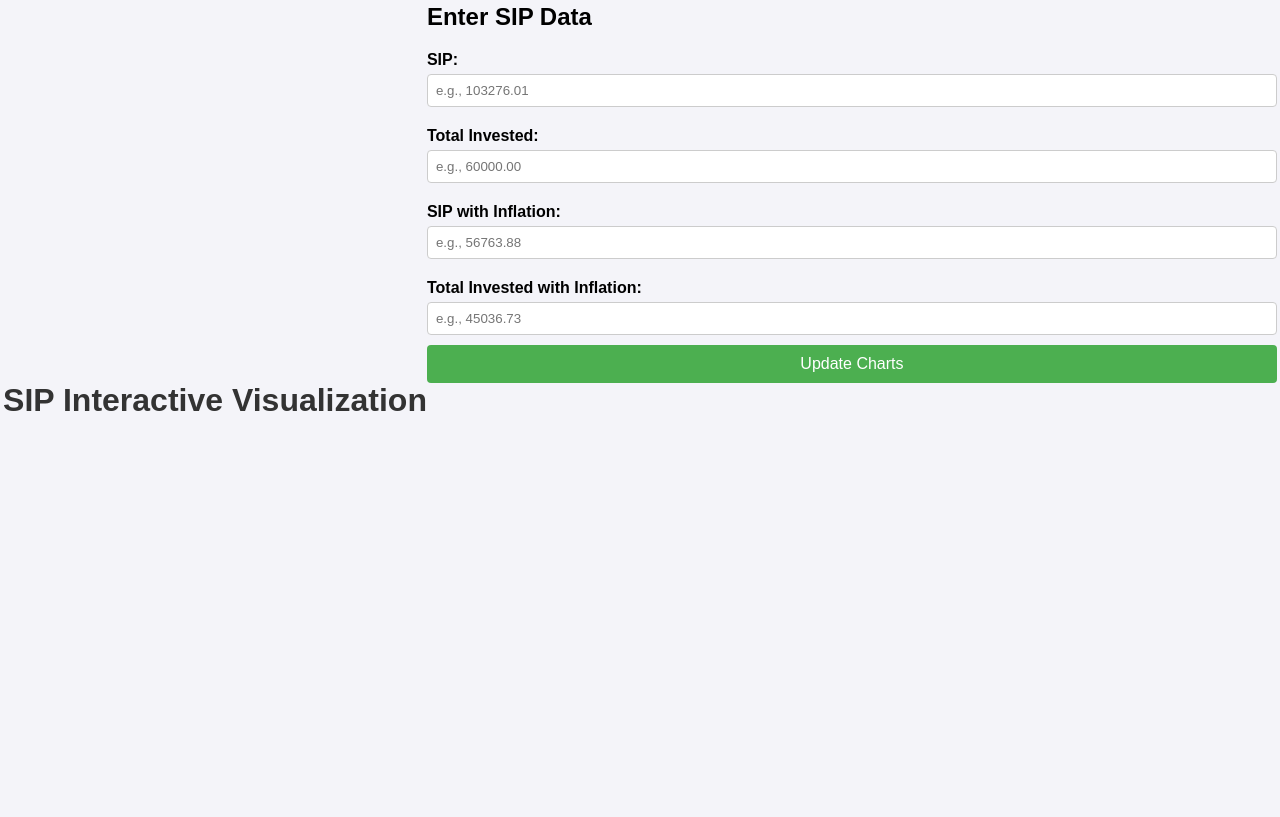
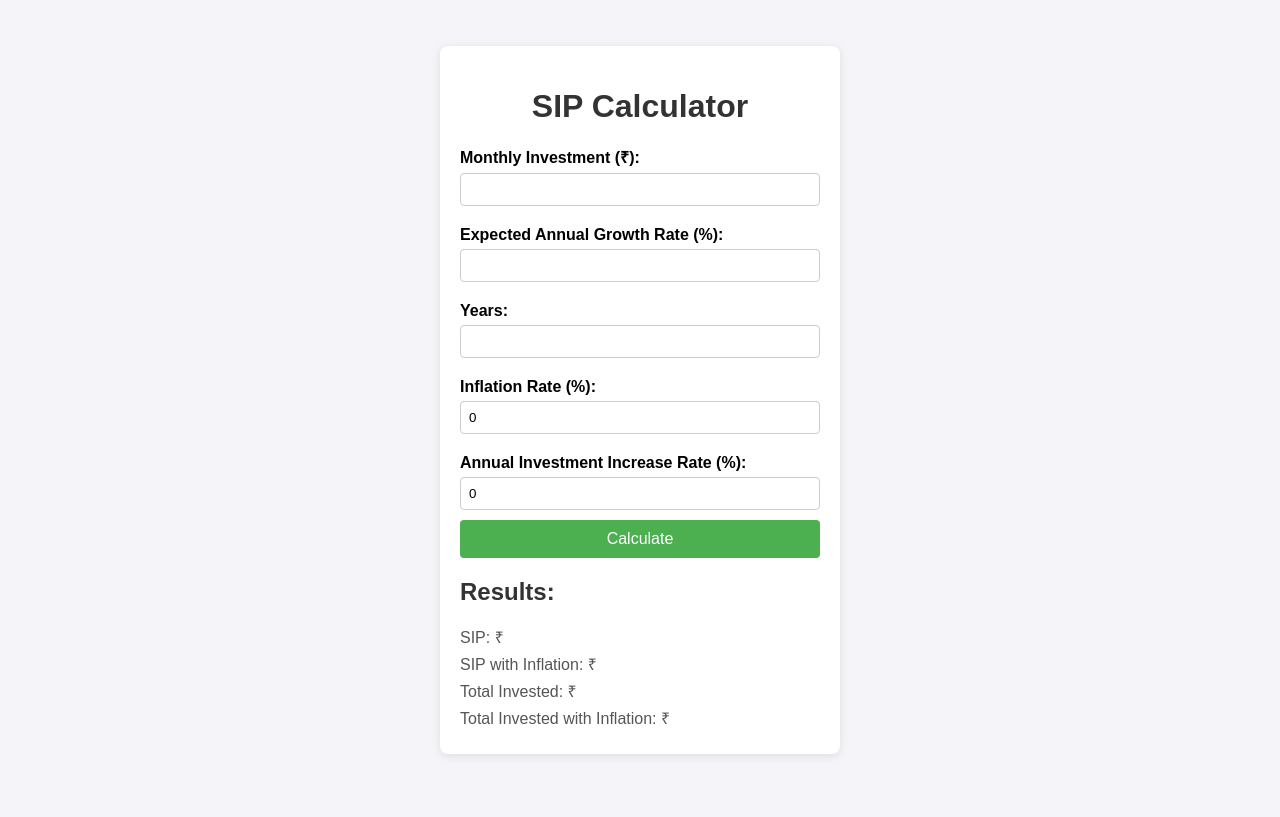
Before and after one commit to SAHFEERULWASIHF/SIP-Calculator, a plain HTML site: page index.html in a window 1280 px wide. Drawn offline with nearby package versions, Linux system fonts and the light colour scheme.

Commit message:
Update index.html
back to initial commit

```diff
--- a/index.html
+++ b/index.html
@@ -3,42 +3,39 @@
 <head>
     <meta charset="UTF-8">
     <meta name="viewport" content="width=device-width, initial-scale=1.0">
-    <title>SIP Interactive Visualization</title>
-    <script src="https://cdn.jsdelivr.net/npm/chart.js"></script>
+    <title>SIP Calculator</title>
     <link rel="stylesheet" href="style.css">
 </head>
 <body>
-    <header>
-        <h1>SIP Interactive Visualization</h1>
-    </header>
-    <main>
-        <section>
-            <h2>Enter SIP Data</h2>
-            <form id="sip-form">
-                <label for="sip">SIP:</label>
-                <input type="number" id="sip" placeholder="e.g., 103276.01" step="0.01" required>
-                <br>
-                <label for="total-invested">Total Invested:</label>
-                <input type="number" id="total-invested" placeholder="e.g., 60000.00" step="0.01" required>
-                <br>
-                <label for="sip-inflation">SIP with Inflation:</label>
-                <input type="number" id="sip-inflation" placeholder="e.g., 56763.88" step="0.01" required>
-                <br>
-                <label for="total-invested-inflation">Total Invested with Inflation:</label>
-                <input type="number" id="total-invested-inflation" placeholder="e.g., 45036.73" step="0.01" required>
-                <br>
-                <button type="submit" id="update-charts">Update Charts</button>
-            </form>
-        </section>
-        <div style="display: flex; justify-content: center; gap: 50px; margin-top: 30px;">
-            <div>
-                <canvas id="left-chart" width="400" height="400"></canvas>
-            </div>
-            <div>
-                <canvas id="right-chart" width="400" height="400"></canvas>
-            </div>
+    <div class="container">
+        <h1>SIP Calculator</h1>
+        <form id="sip-form">
+            <label for="monthly-investment">Monthly Investment (₹):</label>
+            <input type="number" id="monthly-investment" required>
+
+            <label for="growth-rate">Expected Annual Growth Rate (%):</label>
+            <input type="number" id="growth-rate" required>
+
+            <label for="years">Years:</label>
+            <input type="number" id="years" required>
+
+            <label for="inflation-rate">Inflation Rate (%):</label>
+            <input type="number" id="inflation-rate" value="0">
+
+            <label for="annual-increase-rate">Annual Investment Increase Rate (%):</label>
+            <input type="number" id="annual-increase-rate" value="0">
+
+            <button type="button" id="calculate-btn">Calculate</button>
+        </form>
+
+        <div id="results">
+            <h2>Results:</h2>
+            <p id="sip-result">SIP: ₹</p>
+            <p id="sip-inflation-result">SIP with Inflation: ₹</p>
+            <p id="total-invested-result">Total Invested: ₹</p>
+            <p id="total-invested-inflation-result">Total Invested with Inflation: ₹</p>
         </div>
-    </main>
+    </div>
     <script src="script.js"></script>
 </body>
 </html>
```
